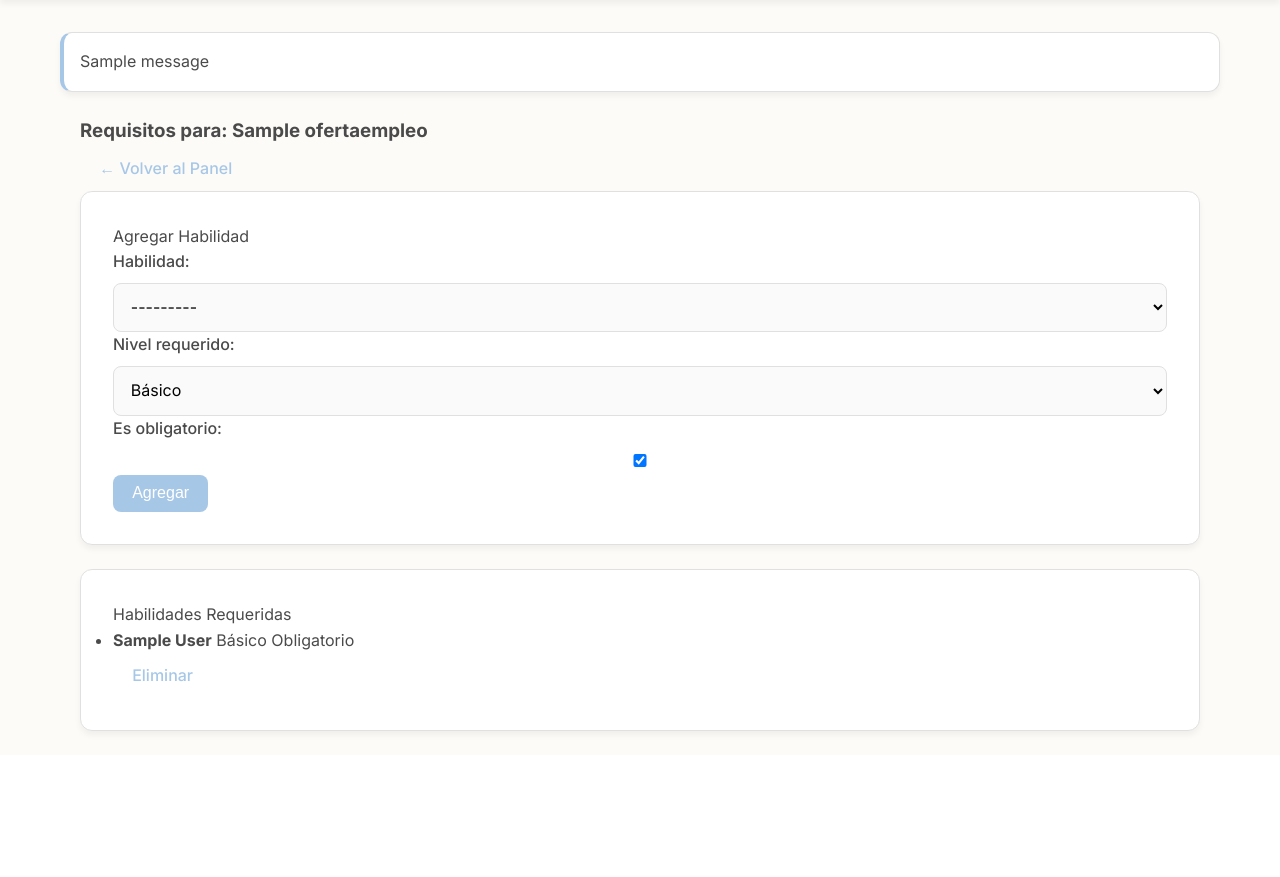
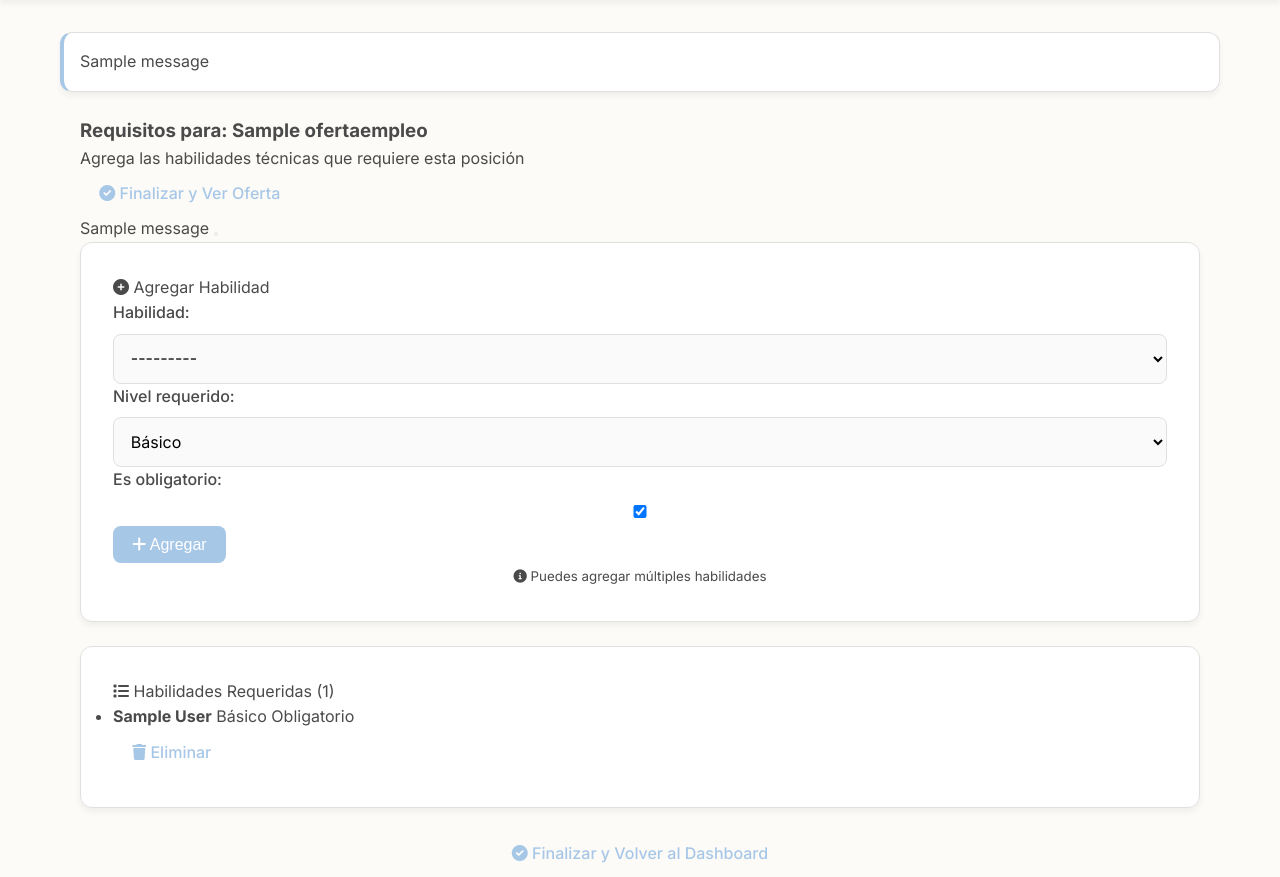
Before and after one commit to starx04/Proyect_DB, a Django app: page /jobs/ofertas/1/habilidades/ in a window 1280 px wide. Shown: the part 70-947 px from the top of the page. Before the commit the page ends 806 px from the top, so only its background shows below. Run offline with Django 5.2, Linux system fonts and the light colour scheme; a user stored in the database is signed in; tables that the repository leaves empty hold one stand-in row (values such as "Sample post"); one stand-in notice (Sample message) is shown.

Commit message:
Actualizacion ax

```diff
--- a/jobs/views.py
+++ b/jobs/views.py
@@ -222,10 +222,29 @@
         messages.error(request, 'No tienes permiso para gestionar esta postulación.')
         return redirect('jobs:dashboard_empresa')
 
+    estado_anterior = postulacion.estado
     nuevo_estado = request.POST.get('estado')
+
     if nuevo_estado in dict(EstadoPostulacion.choices):
         postulacion.estado = nuevo_estado
         postulacion.save()
-        messages.success(request, 'Estado actualizado correctamente.')
+
+        # Crear mensaje de notificación según el nuevo estado
+        mensaje_notificacion = ""
+        if nuevo_estado == 'contratado':
+            mensaje_notificacion = f"¡Felicidades! Has sido seleccionado para la posición de {postulacion.oferta.titulo} en {postulacion.oferta.empresa.nombre_empresa}."
+        elif nuevo_estado == 'entrevista':
+            mensaje_notificacion = f"Tu postulación para {postulacion.oferta.titulo} ha avanzado a la etapa de entrevista. La empresa se pondrá en contacto contigo pronto."
+        elif nuevo_estado == 'rechazado':
+            mensaje_notificacion = f"Lamentablemente, tu postulación para {postulacion.oferta.titulo} no ha sido seleccionada en esta ocasión. Te animamos a seguir buscando oportunidades."
+        elif nuevo_estado == 'oferta':
+            mensaje_notificacion = f"¡Excelente noticia! {postulacion.oferta.empresa.nombre_empresa} te ha hecho una oferta para la posición de {postulacion.oferta.titulo}."
+
+        # Guardar la notificación en el feedback (por ahora usamos este campo)
+        if mensaje_notificacion and estado_anterior != nuevo_estado:
+            postulacion.feedback_empresa = mensaje_notificacion
+            postulacion.save()
+
+        messages.success(request, f'Estado actualizado correctamente. El candidato será notificado.')
 
     return redirect('jobs:ver_postulantes', oferta_id=postulacion.oferta.id)
--- a/templates/jobs/gestionar_habilidades.html
+++ b/templates/jobs/gestionar_habilidades.html
@@ -2,44 +2,83 @@
 
 {% block content %}
 <div class="container mt-4">
-    <h3>Requisitos para: <span class="text-primary">{{ oferta.titulo }}</span></h3>
-    <a href="{% url 'jobs:dashboard_empresa' %}" class="btn btn-outline-secondary mb-3">&larr; Volver al Panel</a>
+    <div class="d-flex justify-content-between align-items-center mb-4">
+        <div>
+            <h3>Requisitos para: <span class="text-primary">{{ oferta.titulo }}</span></h3>
+            <p class="text-muted">Agrega las habilidades técnicas que requiere esta posición</p>
+        </div>
+        <a href="{% url 'jobs:dashboard_empresa' %}" class="btn btn-success btn-lg">
+            <i class="fas fa-check-circle me-2"></i> Finalizar y Ver Oferta
+        </a>
+    </div>
+
+    {% if messages %}
+    {% for message in messages %}
+    <div class="alert alert-{{ message.tags }} alert-dismissible fade show" role="alert">
+        {{ message }}
+        <button type="button" class="btn-close" data-bs-dismiss="alert"></button>
+    </div>
+    {% endfor %}
+    {% endif %}
 
     <div class="row">
         <div class="col-md-4">
             <div class="card">
-                <div class="card-header">Agregar Habilidad</div>
+                <div class="card-header bg-primary text-white">
+                    <i class="fas fa-plus-circle me-2"></i> Agregar Habilidad
+                </div>
                 <div class="card-body">
                     <form method="POST">
                         {% csrf_token %}
                         {{ form.as_p }}
-                        <button type="submit" class="btn btn-primary w-100">Agregar</button>
+                        <button type="submit" class="btn btn-primary w-100">
+                            <i class="fas fa-plus me-2"></i> Agregar
+                        </button>
                     </form>
+                    <div class="mt-3 text-center">
+                        <small class="text-muted">
+                            <i class="fas fa-info-circle"></i> Puedes agregar múltiples habilidades
+                        </small>
+                    </div>
                 </div>
             </div>
         </div>
 
         <div class="col-md-8">
             <div class="card">
-                <div class="card-header">Habilidades Requeridas</div>
+                <div class="card-header bg-secondary text-white">
+                    <i class="fas fa-list me-2"></i> Habilidades Requeridas ({{ habilidades.count }})
+                </div>
                 <ul class="list-group list-group-flush">
                     {% for item in habilidades %}
                     <li class="list-group-item d-flex justify-content-between align-items-center">
                         <div>
                             <strong>{{ item.habilidad.nombre }}</strong>
-                            <span class="badge bg-info text-dark">{{ item.get_nivel_requerido_display }}</span>
+                            <span class="badge bg-info text-dark ms-2">{{ item.get_nivel_requerido_display }}</span>
                             {% if item.es_obligatorio %}
-                                <span class="badge bg-danger">Obligatorio</span>
+                            <span class="badge bg-danger ms-1">Obligatorio</span>
                             {% else %}
-                                <span class="badge bg-secondary">Opcional</span>
+                            <span class="badge bg-secondary ms-1">Opcional</span>
                             {% endif %}
                         </div>
-                        <a href="{% url 'jobs:eliminar_habilidad' item.id %}" class="btn btn-sm btn-danger">Eliminar</a>
+                        <a href="{% url 'jobs:eliminar_habilidad' item.id %}" class="btn btn-sm btn-danger">
+                            <i class="fas fa-trash"></i> Eliminar
+                        </a>
                     </li>
                     {% empty %}
-                    <li class="list-group-item text-muted">Esta oferta aún no pide habilidades específicas.</li>
+                    <li class="list-group-item text-center text-muted py-4">
+                        <i class="fas fa-inbox fa-2x mb-2"></i>
+                        <p>Esta oferta aún no tiene habilidades específicas.</p>
+                        <small>Agrega al menos una habilidad para atraer candidatos calificados.</small>
+                    </li>
                     {% endfor %}
                 </ul>
+            </div>
+
+            <div class="text-center mt-4">
+                <a href="{% url 'jobs:dashboard_empresa' %}" class="btn btn-success btn-lg">
+                    <i class="fas fa-check-circle me-2"></i> Finalizar y Volver al Dashboard
+                </a>
             </div>
         </div>
     </div>
```
Also changed, not shown: templates/candidatoPerfil/dashboard.html (+7 -0 lines), templates/jobs/mis_postulaciones.html (+7 -0 lines).
